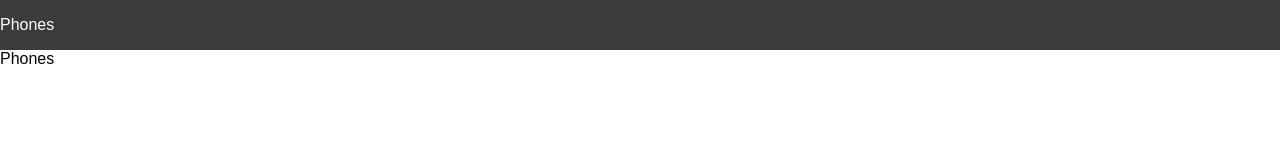
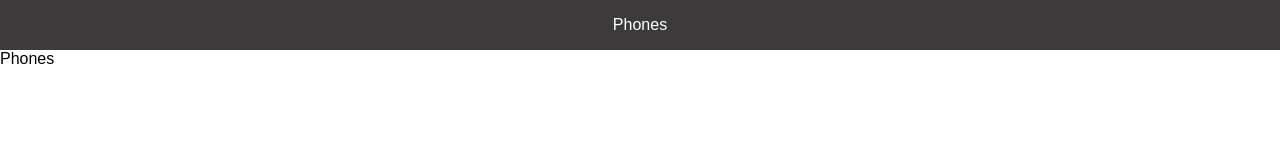
Before and after one commit to KristijonasTa/phonecatalogue, a React (Create React App) app: page /phones in a window 1280 px wide. Shown: the top 160 px of the page. Built offline with nearby package versions, Linux system fonts and the light colour scheme; a web font is replaced by a local one.

Commit message:
add: center header

```diff
--- a/src/components/header/Header.jsx
+++ b/src/components/header/Header.jsx
@@ -4,11 +4,11 @@ import './header.scss';
 
 const Header = () => {
   return (
-    <div className="header">
-      <Link to="/phones" className="link">
+    <header className="header">
+      <Link to="/phones" className="header__link ">
         Phones
       </Link>
-    </div>
+    </header>
   );
 };
 
--- a/src/components/header/header.scss
+++ b/src/components/header/header.scss
@@ -1,12 +1,12 @@
 .header {
   display: flex;
   align-items: center;
+  justify-content: center;
   background-color: #3c3a3a;
   width: 100%;
   height: 5rem;
-  .link {
+  &__link {
     text-decoration: none;
     color: white;
-    margin-right: 1rem;
   }
 }
```
